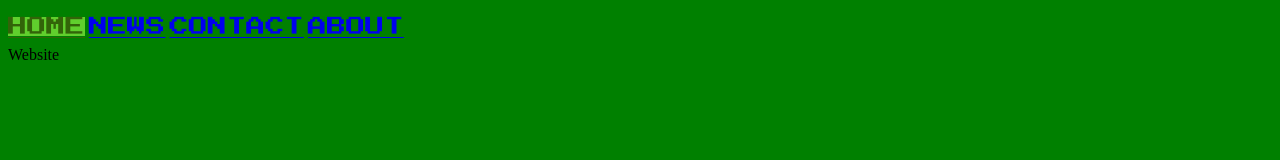
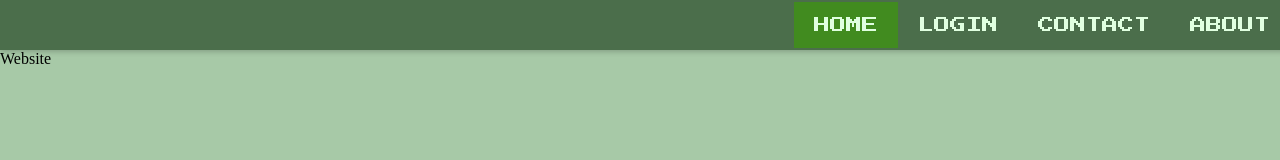
Before and after one commit to ruairi212/textbasedrp, a plain HTML site: page frontend/index.html in a window 1280 px wide. Drawn offline with Linux system fonts and the light colour scheme.

Commit message:
Finished navigation bar

```diff
--- a/frontend/index.html
+++ b/frontend/index.html
@@ -7,7 +7,7 @@
 </head>
 <div class="topnav">
     <a class="active" href="#home">Home</a>
-    <a href="#news">News</a>
+    <a href="#login">Login</a>
     <a href="#contact">Contact</a>
     <a href="#about">About</a>
 </div>
--- a/frontend/style.css
+++ b/frontend/style.css
@@ -1,29 +1,54 @@
 @import "https://fonts.googleapis.com/css?family=Press%20Start%202P";
 
-html, body{
-    background-color: green;
+html, body {
+    background-color: rgb(167, 201, 167);
+    margin: 0;
+    padding: 0;
+}
 
+.topnav {
+    background-color: rgb(75, 110, 75);
+    overflow: hidden;
+    height: 50px;
+    width: 100%;
+    padding: 0 10px;
+
+    position: fixed;
+    top: 0;
+    left: 0;
+    z-index: 1000;
+
+    box-shadow: 0 2px 5px rgba(0, 0, 0, 0.2);
+
+    display: flex;
+    justify-content: flex-end;
+    align-items: center;
 }
+
 .topnav a {
-  display: inline;
-  justify-content:right;
-  align-items:right;
-  font-family: 'Press Start 2P';
-  font-size: 1.2rem;
-  line-height: 2;
-  height: 100%;
-  text-transform: uppercase;
+    display: block;
+    font-family: 'Press Start 2P';
+    font-size: 1rem;
+    line-height: 1;
+    text-transform: uppercase;
+    text-align: center;
+
+    text-decoration: none;
+    color: #e0ffe0;
+
+    padding: 15px 20px;
 }
-li {
-  float: right;
-  color: #4FAF44;
-}
-.topnav a:hover{
+
+.topnav a:hover {
     background-color: rgb(157, 212, 157);
     color: black;
 }
 
 .topnav a.active {
-    background-color: rgb(96, 207, 45);
-    color: rgb(50, 100, 9);
+    background-color: rgb(65, 139, 31);
+    color: #e0ffe0;
 }
+
+body {
+    padding-top: 50px;
+}}
```
